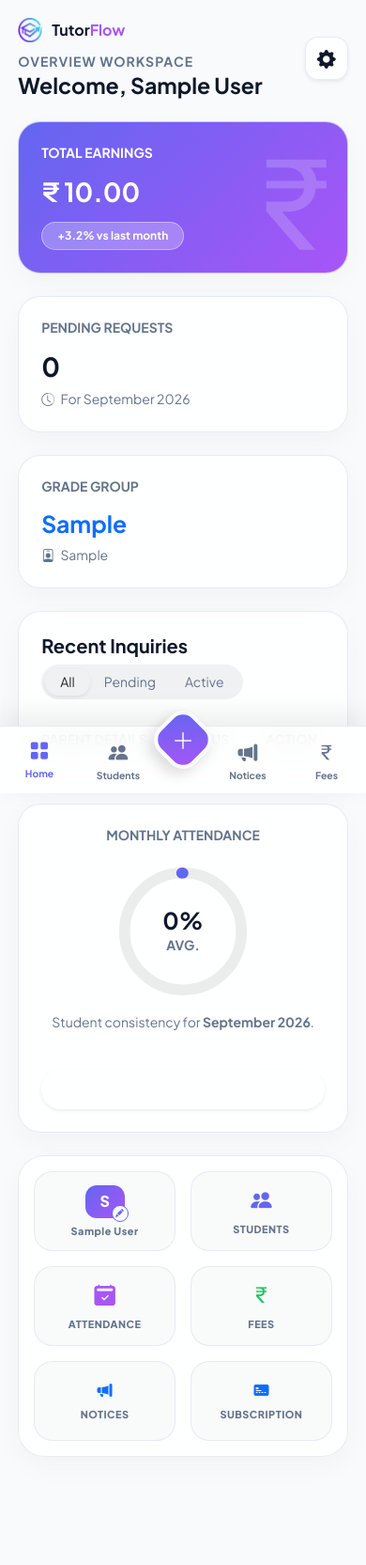
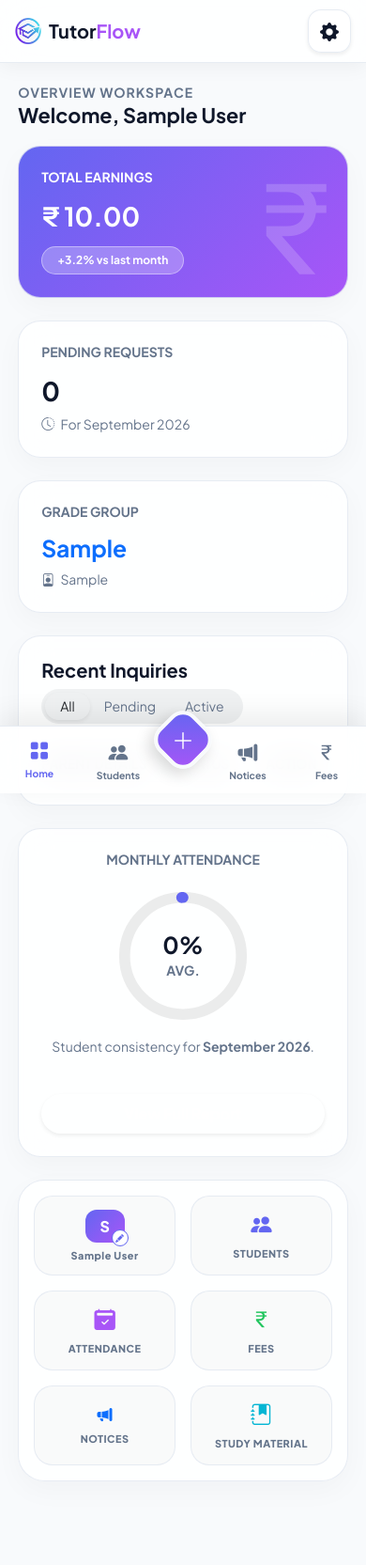
Before and after one commit to afiya5731/TutorFlow, a Flask app: page /teacher_dashboard in a window 390 px wide. Shown: the top 1665 px of the page at 94% size. Before the commit the page ends 1550 px from the top, so only its background shows below. Run offline with Flask 3, Linux system fonts and the light colour scheme; the visitor is signed in with stand-in values (Sample User, id 1); tables that the repository leaves empty hold one stand-in row (values such as "Sample post"); lists and menus that the app fills with data are empty; some libraries are stand-ins or nearby versions.

Commit message:
teacher_dashboard update

```diff
--- a/templates/teacher_dashboard.html
+++ b/templates/teacher_dashboard.html
@@ -298,27 +298,70 @@
     --text-muted: #94a3b8;
     --border-color: rgba(255, 255, 255, 0.08);
 }
+        /* 📱 LUXURIOUS MOBILE STICKY TOPBAR */
+        .mobile-sticky-topbar {
+            position: sticky;
+            top: 0;
+            left: 0;
+            right: 0;
+            z-index: 1050;
+            display: flex;
+            justify-content: space-between;
+            align-items: center;
+            padding: 10px 16px;
+            margin: -1.2rem -1.2rem 1.2rem -1.2rem;
+            background: var(--card-bg);
+            backdrop-filter: blur(20px);
+            -webkit-backdrop-filter: blur(20px);
+            border-bottom: 1px solid var(--border-color);
+            box-shadow: 0 4px 20px rgba(0, 0, 0, 0.05);
+        }
+
+        @media (max-width: 768px) {
+            .dashboard-header {
+                margin-top: 0.5rem;
+                margin-bottom: 1.2rem !important;
+            }
+            .mobile-sticky-topbar .dropdown-hub-menu {
+                right: 12px;
+                top: 55px;
+            }
+        }
     </style>
 {% endblock %}
 
 {% block content %}
 
-<header class="dashboard-header mb-4 align-items-center">
-    <div class="welcome-title-box">
-        <div class="mobile-brand-wrapper mb-2">
-            <img src="{{ url_for('static', filename='favicon.png') }}" alt="Logo" style="width:26px; height:26px;">
-            <span class="fw-bold fs-6">Tutor<span style="color: #a855f7;">Flow</span></span>
-        </div>
-        <span class="text-muted small fw-bold text-uppercase align-items-center" style="letter-spacing: 1px;">Overview Workspace</span>
-        <h6 class="h3 fw-bold mb-0 fw-bold">Welcome, {{ teacher.name }}</h6>
+<!-- 📱 COMPACT STICKY MOBILE TOP BAR (Logo + Brand + Settings Gear) -->
+<div class="mobile-sticky-topbar d-md-none">
+    <div class="d-flex align-items-center gap-2">
+        <img src="{{ url_for('static', filename='favicon.png') }}" alt="Logo" style="width:28px; height:28px;">
+        <span class="fw-bold fs-5 text-main">Tutor<span style="color: #a855f7;">Flow</span></span>
     </div>
 
-    <!-- SETTINGS BUTTON HUB -->
+    <!-- SETTINGS GEAR ON TOP RIGHT -->
     <div class="custom-dropdown">
         <button class="btn btn-settings-hub shadow-sm" type="button" onclick="toggleDropdownMenu(event)">
             <i class="bi bi-gear-fill fs-5"></i>
         </button>
+    </div>
+</div>
 
+<!-- 💻 DESKTOP & WORKSPACE HEADER -->
+<header class="dashboard-header mb-4 align-items-center">
+    <div class="welcome-title-box">
+        <span class="text-muted small fw-bold text-uppercase" style="letter-spacing: 1px;">Overview Workspace</span>
+        <h1 class="h3 fw-bold mb-0 text-main">Welcome, {{ teacher.name }}</h1>
+    </div>
+
+    <!-- DESKTOP SETTINGS BUTTON -->
+    <div class="custom-dropdown d-none d-md-block">
+        <button class="btn btn-settings-hub shadow-sm" type="button" onclick="toggleDropdownMenu(event)">
+            <i class="bi bi-gear-fill fs-5"></i>
+        </button>
+    </div>
+
+    <!-- UNIFIED SETTINGS DROPDOWN MENU (Subscription included) -->
     <ul id="settingsMenu" class="dropdown-hub-menu shadow-lg d-none">
         <li class="px-3 py-2 border-bottom border-secondary border-opacity-10">
             <div class="d-flex align-items-center">
@@ -330,6 +373,13 @@
         <li>
             <a class="dropdown-hub-item mt-1" href="/edit-teacher-profile">
                 <i class="bi bi-person-gear me-3 text-primary fs-6"></i>Edit Profile
+            </a>
+        </li>
+
+        <!-- ⭐ SUBSCRIPTION MOVED HERE INSIDE SETTINGS -->
+        <li>
+            <a class="dropdown-hub-item" href="/manage-subscription">
+                <i class="bi bi-credit-card-2-front me-3 text-purple fs-6"></i>Subscription & Billing
             </a>
         </li>
 
@@ -362,7 +412,6 @@
             </a>
         </li>
     </ul>
-    </div>
 </header>
 
 <!-- STATS CARDS (TOTAL EARNINGS CARD FIX) -->
@@ -542,11 +591,12 @@
             </div>
 
             <!-- 6. SUBSCRIPTION TILE -->
+<!-- 6. STUDY MATERIAL & QUIZ TILE (Replaced Subscription) -->
             <div class="col">
-                <a href="/manage-subscription" class="hub-link text-center">
+                <a href="/teacher/study-material" class="hub-link text-center">
                     <div class="action-tile tile-cyan">
-                        <i class="bi bi-credit-card-2-front-fill"></i>
-                        <span class="tile-label">SUBSCRIPTION</span>
+                        <i class="bi bi-journal-bookmark-fill" style="color: #06b6d4; font-size: 1.4rem;"></i>
+                        <span class="tile-label">STUDY MATERIAL</span>
                     </div>
                 </a>
             </div>
```
Lines whose indentation alone changed are shown as unchanged.
